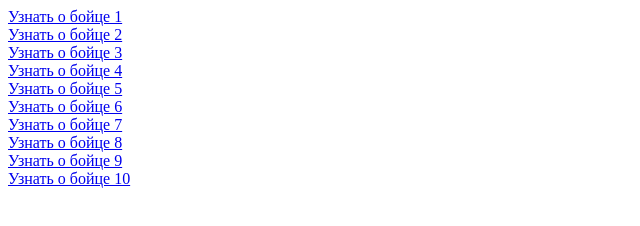
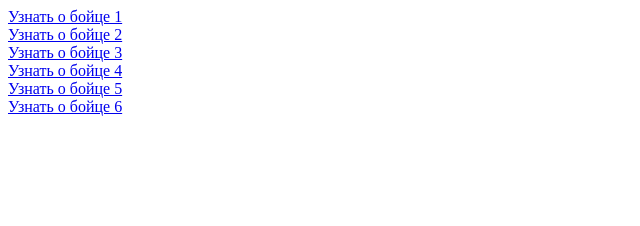
Before and after one commit to fight-4-life/creaive_teamwork_git, a plain HTML site: page index.html in a window 1280 px wide. Shown: the whole page, without its empty margins (0-640 px from the left). Drawn offline with Linux system fonts and the light colour scheme.

Commit message:
delete_some_warriors

```diff
--- a/index.html
+++ b/index.html
@@ -12,9 +12,6 @@
    <a href="04.html">Узнать о бойце 4</a><br>
    <a href="05.html">Узнать о бойце 5</a><br>
    <a href="06.html">Узнать о бойце 6</a><br>
-   <a href="07.html">Узнать о бойце 7</a><br>
-   <a href="08.html">Узнать о бойце 8</a><br>
-   <a href="09.html">Узнать о бойце 9</a><br>
-   <a href="10.html">Узнать о бойце 10</a><br>
+
 </body>
 </html>
```
